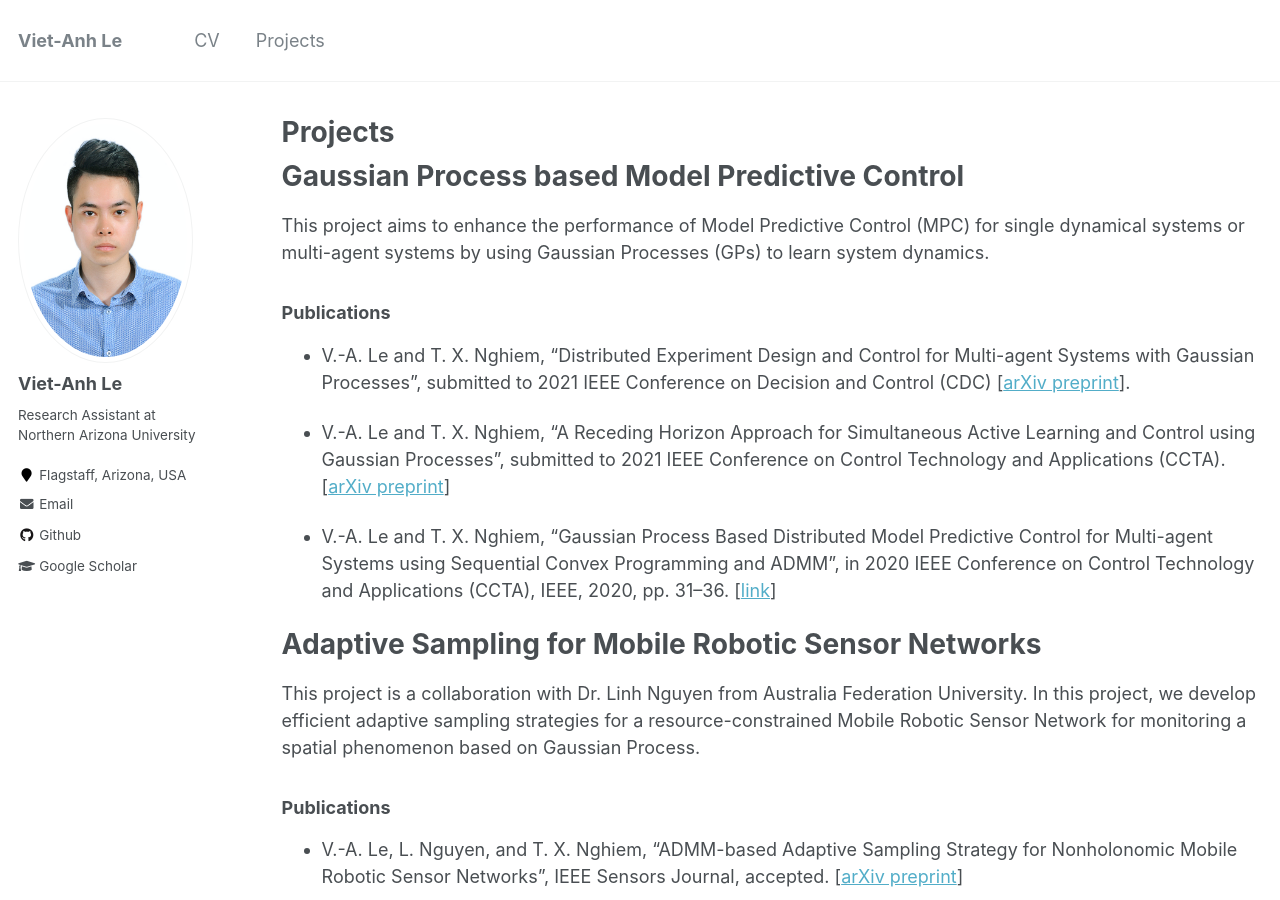
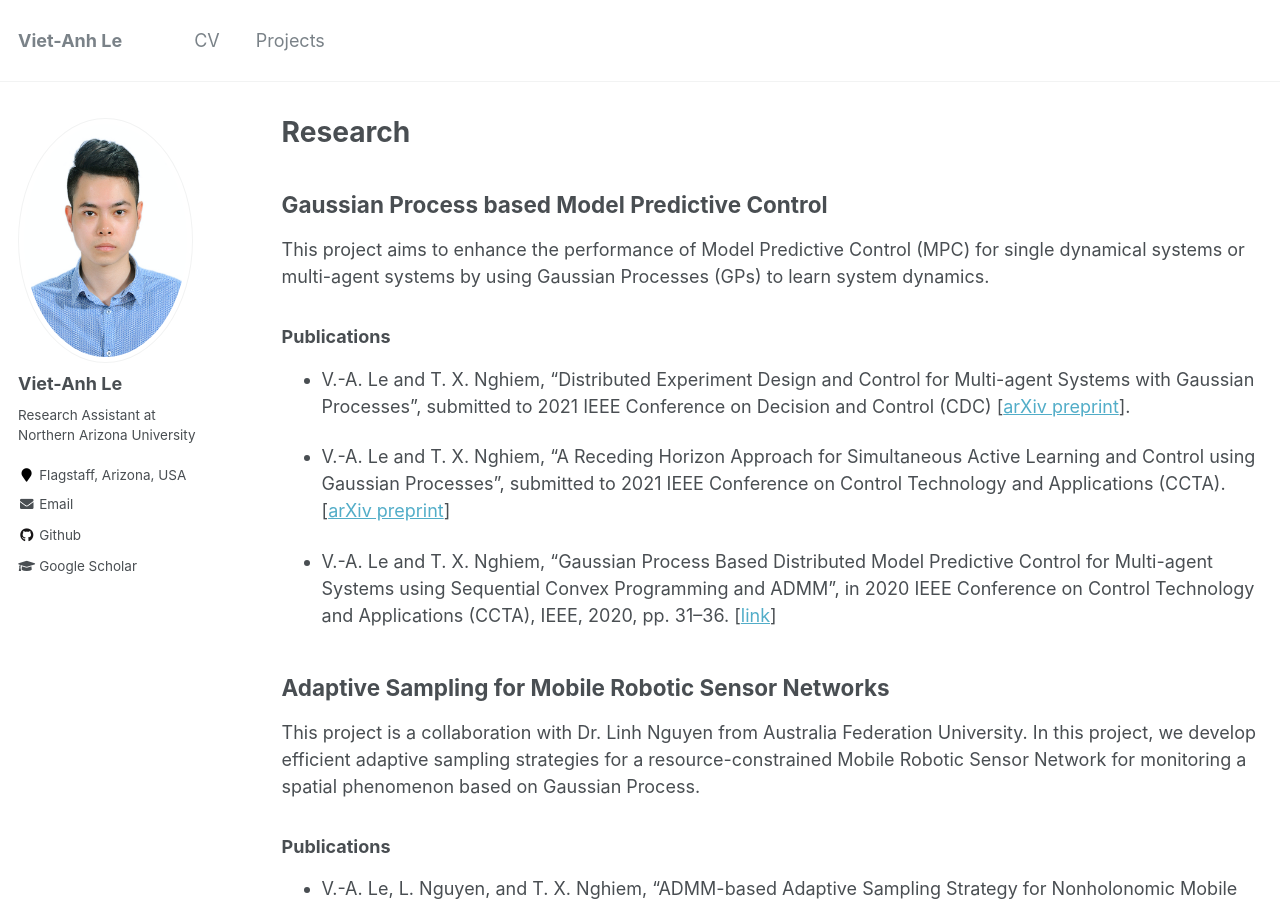
Before and after one commit to vietanhle0101/vietanhle0101.github.io, a Jekyll site: the page built from _pages/projects.md, in a window 1280 px wide and 900 px high. Built offline with Jekyll 4.4.1, drawn with Linux system fonts in a browser that asks for light colours.

Commit message:
research

```diff
--- a/_pages/projects.md
+++ b/_pages/projects.md
@@ -1,11 +1,11 @@
 ---
 layout: archive
-title: "Projects"
-permalink: /projects/
+title: "Research"
+permalink: /research/
 author_profile: true
 ---
 
-# Gaussian Process based  Model Predictive Control
+## Gaussian Process based  Model Predictive Control
 <!-- ![](../images/ccta.png) -->
 
 This project aims to enhance the performance of Model Predictive Control (MPC) for single dynamical systems or multi-agent systems by using Gaussian Processes (GPs) to learn system dynamics.
@@ -19,7 +19,7 @@ This project aims to enhance the performance of Model Predictive Control (MPC) f
 * V.-A. Le and T. X. Nghiem, “Gaussian Process Based Distributed Model Predictive Control for Multi-agent Systems using Sequential Convex Programming and ADMM”, in 2020 IEEE Conference on Control Technology and Applications (CCTA), IEEE, 2020, pp. 31–36. [[link](https://ieeexplore.ieee.org/abstract/document/9206390)]
 
 
-# Adaptive Sampling for Mobile Robotic Sensor Networks
+## Adaptive Sampling for Mobile Robotic Sensor Networks
 <!-- ![](../images/mrsn.png) -->
 
 This project is a collaboration with Dr. Linh Nguyen from Australia Federation University. In this project, we develop efficient adaptive sampling strategies for a resource-constrained Mobile Robotic Sensor Network for monitoring a spatial phenomenon based on Gaussian Process.
@@ -32,7 +32,7 @@ This project is a collaboration with Dr. Linh Nguyen from Australia Federation U
 
 <!-- This temporary [poster](../files/MRSN_poster.pdf) may be helpful to get the overall idea. -->
 
-# Modeling and Control of Overhead Crane/Ship-mounted Crane
+## Modeling and Control of Overhead Crane/Ship-mounted Crane
 
 This research and experiment were conducted when I was an undergraduate research intern at School of Mechanical Engineering, Vietnam Maritime University. My duty includes designing anti-swing control algorithms for uncertain overhead crane/ship-mounted crane using sliding mode approach and Radial Basis Function (RBF) Neural Networks and implementing them on NI-MyRIO microcontroller.
 
```
Also changed, not shown: 1 other file.
